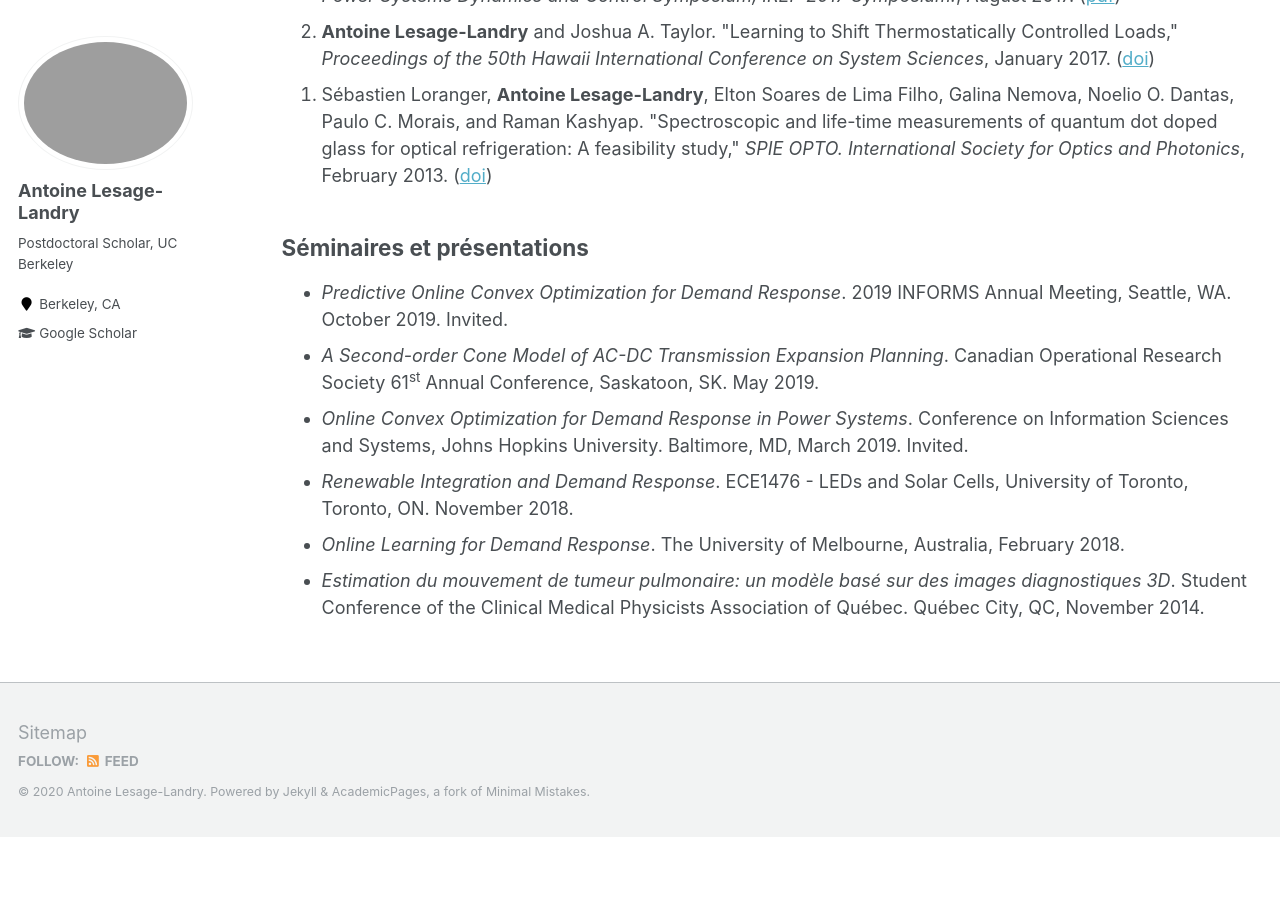
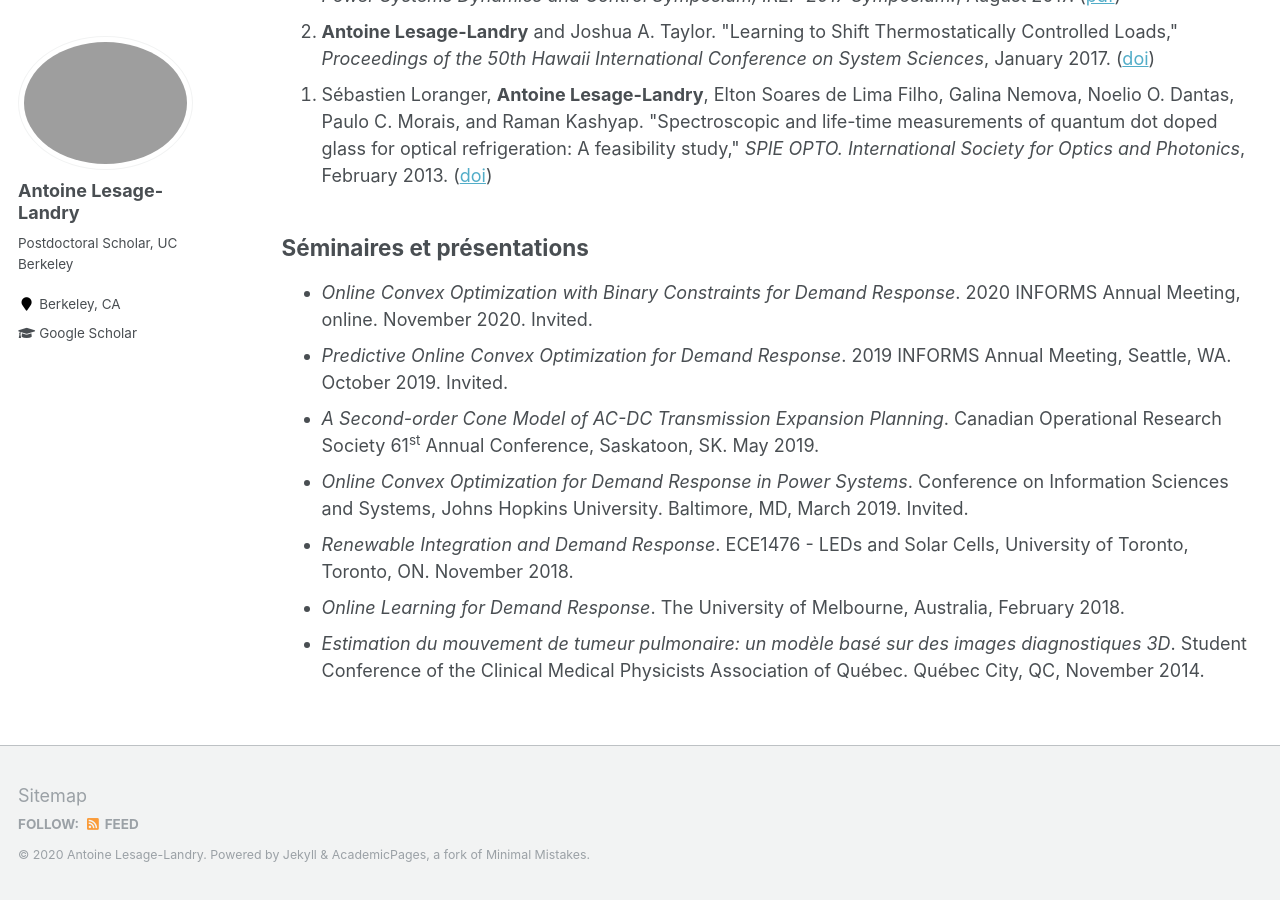
Before and after one commit to alesagelandry/fr, a Jekyll site: the page built from _pages/publications.md, in a window 1280 px wide and 900 px high, scrolled down 1253 px. Built offline with Jekyll 4.4.1, drawn with Linux system fonts in a browser that asks for light colours; before the commit the page ends 2090 px from its top, so only the background shows below that.

Commit message:
Update publications.md

```diff
--- a/_pages/publications.md
+++ b/_pages/publications.md
@@ -49,6 +49,8 @@ author_profile: true
 
 <ul style="list-style-type:disc;">
 
+<li><i>Online Convex Optimization with Binary Constraints for Demand Response</i>. 2020 INFORMS Annual Meeting, online. November 2020. Invited. </li>
+
 <li><i>Predictive Online Convex Optimization for Demand Response</i>. 2019 INFORMS Annual Meeting, Seattle, WA. October 2019. Invited. </li>
 
 <li><i>A Second-order Cone Model of AC-DC Transmission Expansion Planning</i>. Canadian Operational Research Society 61<sup>st</sup> Annual Conference, Saskatoon, SK. May 2019. </li>
```
